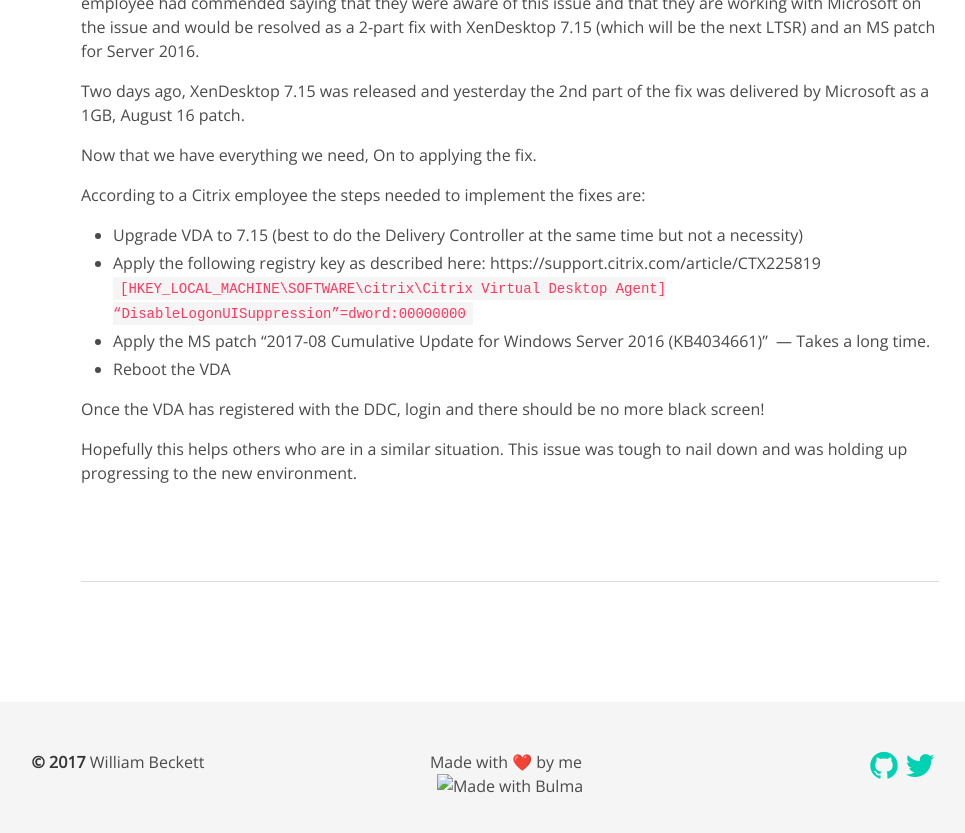
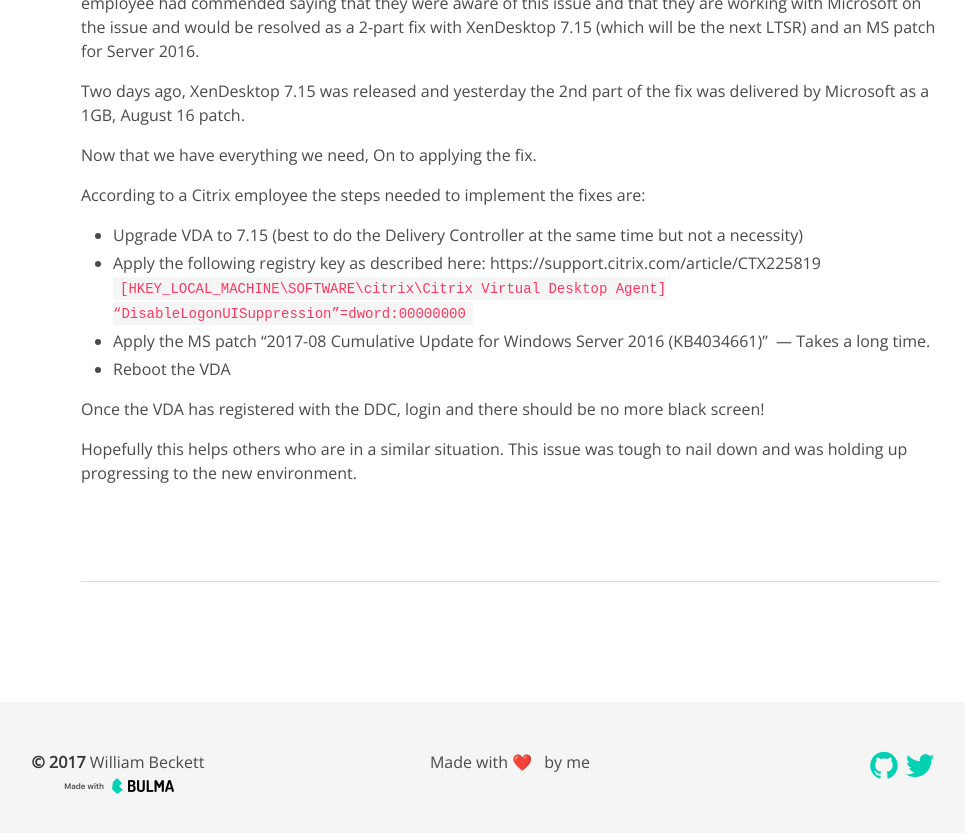
Before and after one commit to wjbeckett/blog, a Jekyll site: the page built from index.html, in a window 1280 px wide and 900 px high, scrolled down 5042 px. Shown: the top 833 px of the window, without its empty margins (130-1095 px from the left). Built offline with Jekyll 4.4.1, drawn with Linux system fonts in a browser that asks for light colours.

Commit message:
updated footer images and image location

```diff
--- a/_includes/footer.html
+++ b/_includes/footer.html
@@ -5,12 +5,13 @@
         <span class="content">
           <strong>&copy; {{ 'now' | date: '%Y' }} </strong> William Beckett
         </span>
+        <br/>
+        <a href="https://bulma.io">
+          <img src="/images/made-with-bulma--semiblack-lq.png" data-src="/images/made-with-bulma--semiblack.png" alt="Made with Bulma" class="lazyload blur-up" width="128" height="24">
+        </a>
       </div>
       <div class="column is-4 has-text-centered">
-        <p>Made with <span class=bd-emoji>❤️</i> by me</p>
-        <a href="https://bulma.io">
-          <img src="/images/made-with-bulma-lq.png" data-src="/images/made-with-bulma.png" alt="Made with Bulma" class="lazyload blur-up" width="128" height="24">
-        </a>
+        <p>Made with <span class=bd-emoji>❤️</span> by <a href="{{ siteurl }}\about">me</a></p>
       </div>
       <div class="column is-4 has-text-centered">
         <a href="https://github.com/wjbeckett">
```
Also changed, not shown: images/lazyload/made-with-bulma--semiblack.png (added), images/lazyload/made-with-bulma.png (deleted).
